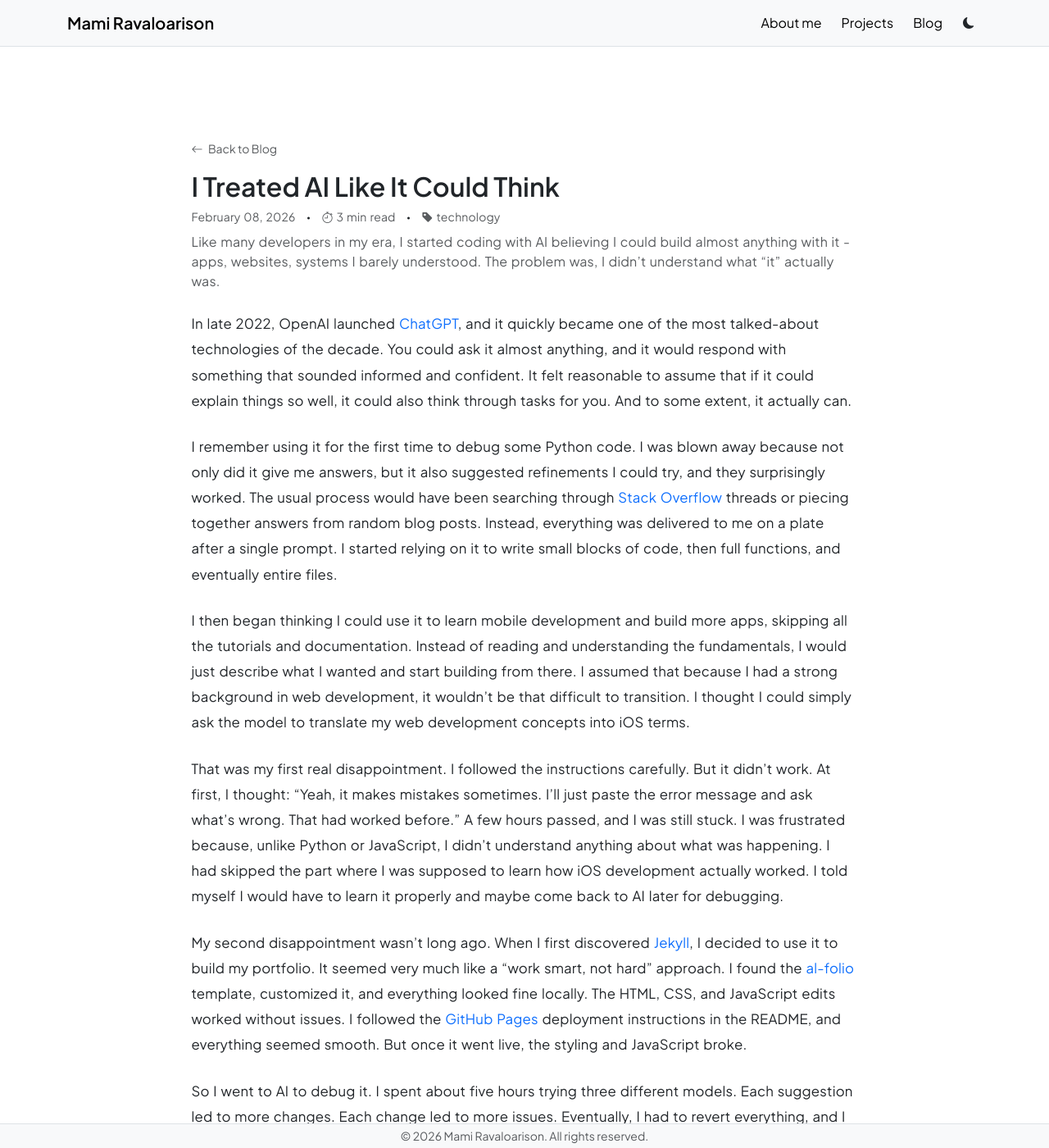
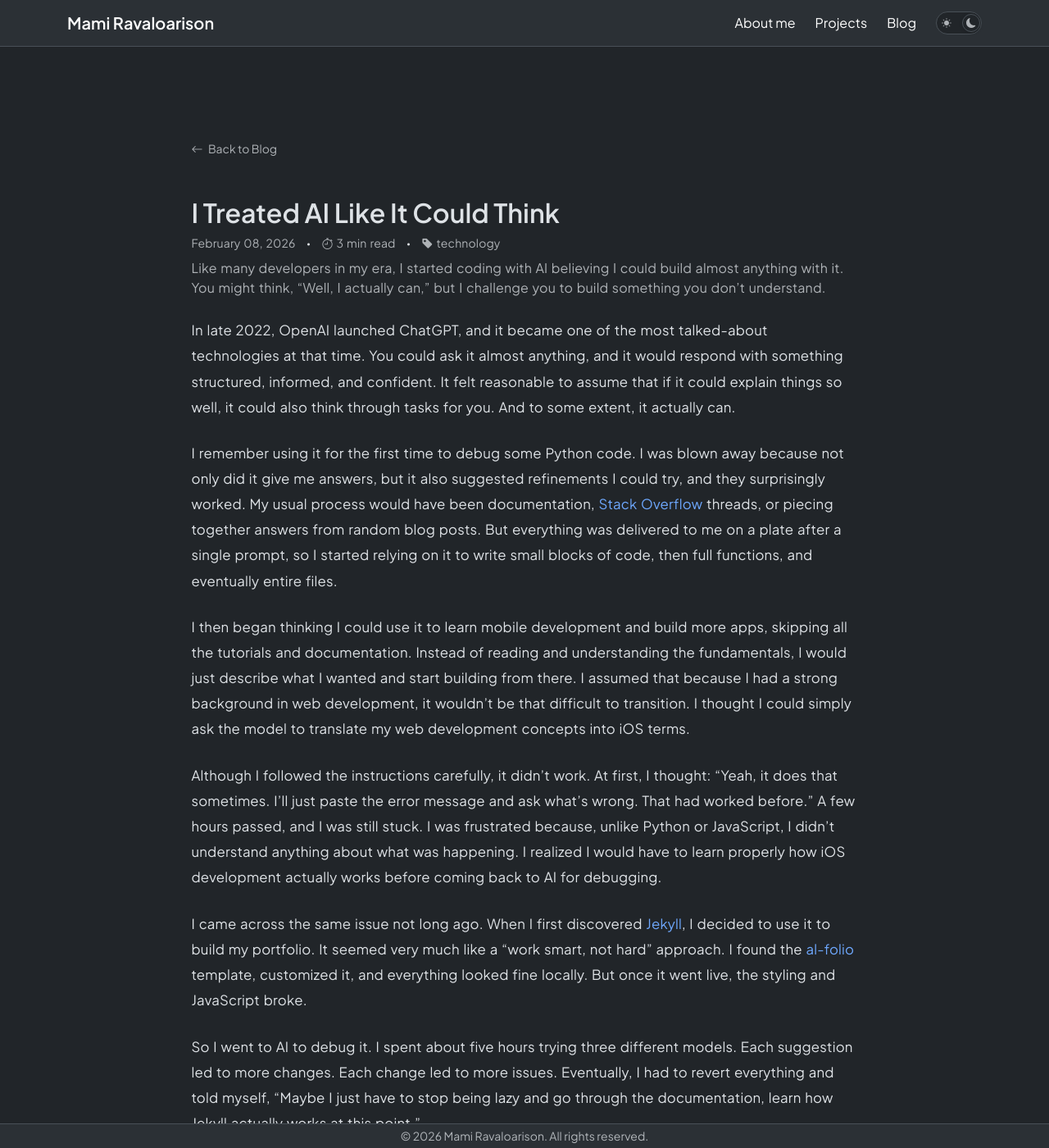
Before and after one commit to mravaloarison/portfolio, a Jekyll site: the page built from _posts/2026-02-08-AI-post.md, in a window 1280 px wide and 1400 px high. Shown: the whole window at 82% size. Built offline with Jekyll 4.4.1, drawn with Linux system fonts in a browser that asks for light colours; some of the changed text lies outside the part shown.

Commit message:
toggle switch changed + post Feb 8 updated

```diff
--- a/_config.yml
+++ b/_config.yml
@@ -15,7 +15,7 @@ baseurl:
 about_me: |
     I'm a data analyst with a strong background in programming and software development. I love building software that feels like shortcuts, or smarter and more efficient approaches to problems, and I’m deeply curious about how data and new technologies can impact the world.
 
-    While I was a student, I activelly participated in hackathons, and won <a href="https://devpost.com/mrava">over 12 awards</a> across universities in the U.S. by building iOS and watchOS apps, web applications, desktop tools, and browser extensions. These experiences strengthened my problem-solving skills, collaboration, and ability to prototype ideas quickly.
+    While I was a student, I activelly participated in hackathons, and won over 12 awards across universities in the U.S. by building iOS and watchOS apps, web applications, desktop tools, and browser extensions. These experiences strengthened my problem-solving skills, collaboration, and ability to prototype ideas quickly.
 
     Currently, I'm a data analyst at my old school, where I recreate legacy dashboards in <a href="https://www.microsoft.com/en-us/power-platform/products/power-bi">Power BI</a>. In addition to analytics work, I build and maintain <a href="https://support.microsoft.com/en-us/sharepoint">SharePoint</a> sites for my department and was recently assigned to redesign the university’s library website using <a href="https://www.springshare.com/">SpringShare</a>’s LibGuides platform.
 
--- a/_includes/navigation.html
+++ b/_includes/navigation.html
@@ -5,11 +5,25 @@
             {{ site.first_name }} {{ site.last_name }}
         </a>
 
-        <button class="navbar-toggler" type="button" data-bs-toggle="collapse" data-bs-target="#navbarSupportedContent">
-            <span class="navbar-toggler-icon"></span>
-        </button>
+        <!-- Mobile Right Side -->
+        <div class="d-flex align-items-center gap-4 d-lg-none">
 
+            <div class="theme-switch theme-toggle">
+                <i class="bi bi-sun-fill theme-icon"></i>
+                <div class="switch-thumb"></div>
+                <i class="bi bi-moon-fill theme-icon"></i>
+            </div>
+
+            <button class="navbar-toggler" type="button" data-bs-toggle="collapse"
+                data-bs-target="#navbarSupportedContent">
+                <span class="navbar-toggler-icon"></span>
+            </button>
+
+        </div>
+
+        <!-- Desktop Collapse -->
         <div class="collapse navbar-collapse" id="navbarSupportedContent">
+
             <ul class="navbar-nav ms-auto align-items-lg-center gap-lg-2">
 
                 {% for item in site.data.navigation %}
@@ -21,14 +35,17 @@
                 </li>
                 {% endfor %}
 
-                <!-- Theme toggle -->
-                <li class="nav-item">
-                    <button id="theme-toggle" class="btn btn-sm">
-                        <i class="bi bi-moon-fill"></i>
-                    </button>
-                </li>
+            </ul>
 
-            </ul>
+            <!-- Desktop Toggle -->
+            <div class="ms-lg-3 d-none d-lg-block">
+                <div class="theme-switch theme-toggle">
+                    <i class="bi bi-sun-fill theme-icon"></i>
+                    <div class="switch-thumb"></div>
+                    <i class="bi bi-moon-fill theme-icon"></i>
+                </div>
+            </div>
+
         </div>
     </div>
 </nav>
--- a/_layouts/post.html
+++ b/_layouts/post.html
@@ -8,7 +8,7 @@ layout: default
 
       <article class="post-content">
 
-        <a href="{{ '/blog/' | relative_url }}" class="small text-decoration-none text-muted d-inline-block mb-3">
+        <a href="{{ '/blog/' | relative_url }}" class="small text-decoration-none text-muted d-inline-block mb-5">
           <i class="bi bi-arrow-left me-1"></i>
           Back to Blog
         </a>
--- a/_posts/2026-02-08-AI-post.md
+++ b/_posts/2026-02-08-AI-post.md
@@ -2,24 +2,22 @@
 layout: post
 title: I Treated AI Like It Could Think
 date: 2026-02-08
-description: Like many developers in my era, I started coding with AI believing I could build almost anything with it - apps, websites, systems I barely understood. The problem was, I didn’t understand what “it” actually was.
+description: Like many developers in my era, I started coding with AI believing I could build almost anything with it. You might think, “Well, I actually can,” but I challenge you to build something you don’t understand.
 tags: [technology]
 ---
 
-In late 2022, OpenAI launched <a href="https://chat.openai.com/" target="_blank">ChatGPT</a>, and it quickly became one of the most talked-about technologies of the decade. You could ask it almost anything, and it would respond with something that sounded informed and confident. It felt reasonable to assume that if it could explain things so well, it could also think through tasks for you. And to some extent, it actually can.
+In late 2022, OpenAI launched ChatGPT, and it became one of the most talked-about technologies at that time. You could ask it almost anything, and it would respond with something structured, informed, and confident. It felt reasonable to assume that if it could explain things so well, it could also think through tasks for you. And to some extent, it actually can.
 
-I remember using it for the first time to debug some Python code. I was blown away because not only did it give me answers, but it also suggested refinements I could try, and they surprisingly worked. The usual process would have been searching through <a href="https://stackoverflow.com/" target="_blank">Stack Overflow</a> threads or piecing together answers from random blog posts. Instead, everything was delivered to me on a plate after a single prompt. I started relying on it to write small blocks of code, then full functions, and eventually entire files.
+I remember using it for the first time to debug some Python code. I was blown away because not only did it give me answers, but it also suggested refinements I could try, and they surprisingly worked. My usual process would have been documentation, <a href="https://stackoverflow.com/" target="_blank">Stack Overflow</a> threads, or piecing together answers from random blog posts. But everything was delivered to me on a plate after a single prompt, so I started relying on it to write small blocks of code, then full functions, and eventually entire files.
 
 I then began thinking I could use it to learn mobile development and build more apps, skipping all the tutorials and documentation. Instead of reading and understanding the fundamentals, I would just describe what I wanted and start building from there. I assumed that because I had a strong background in web development, it wouldn’t be that difficult to transition. I thought I could simply ask the model to translate my web development concepts into iOS terms.
 
-That was my first real disappointment. I followed the instructions carefully. But it didn’t work. At first, I thought: “Yeah, it makes mistakes sometimes. I’ll just paste the error message and ask what’s wrong. That had worked before.” A few hours passed, and I was still stuck. I was frustrated because, unlike Python or JavaScript, I didn’t understand anything about what was happening. I had skipped the part where I was supposed to learn how iOS development actually worked. I told myself I would have to learn it properly and maybe come back to AI later for debugging.
+Although I followed the instructions carefully, it didn’t work. At first, I thought: “Yeah, it does that sometimes. I’ll just paste the error message and ask what’s wrong. That had worked before.” A few hours passed, and I was still stuck. I was frustrated because, unlike Python or JavaScript, I didn’t understand anything about what was happening. I realized I would have to learn properly how iOS development actually works before coming back to AI for debugging.
 
-My second disappointment wasn’t long ago. When I first discovered <a href="https://jekyllrb.com/" target="_blank">Jekyll</a>, I decided to use it to build my portfolio. It seemed very much like a “work smart, not hard” approach. I found the <a href="https://github.com/alshedivat/al-folio" target="_blank">al-folio</a> template, customized it, and everything looked fine locally. The HTML, CSS, and JavaScript edits worked without issues. I followed the <a href="https://pages.github.com/" target="_blank">GitHub Pages</a> deployment instructions in the README, and everything seemed smooth. But once it went live, the styling and JavaScript broke.
+I came across the same issue not long ago. When I first discovered <a href="https://jekyllrb.com/" target="_blank">Jekyll</a>, I decided to use it to build my portfolio. It seemed very much like a “work smart, not hard” approach. I found the <a href="https://github.com/alshedivat/al-folio" target="_blank">al-folio</a> template, customized it, and everything looked fine locally. But once it went live, the styling and JavaScript broke.
 
-So I went to AI to debug it. I spent about five hours trying three different models. Each suggestion led to more changes. Each change led to more issues. Eventually, I had to revert everything, and I told myself, “Maybe I just have to stop being lazy and go through the documentation, learn how Jekyll actually works.”
+So I went to AI to debug it. I spent about five hours trying three different models. Each suggestion led to more changes. Each change led to more issues. Eventually, I had to revert everything and told myself, “Maybe I just have to stop being lazy and go through the documentation, learn how Jekyll actually works at this point.”
 
-Looking back, I think I missed the whole point of AI. At the end of the day, these are <a href="https://en.wikipedia.org/wiki/Large_language_model" target="_blank">large language models</a>. They aren’t meant to think; they just generate. You still need a minimum level of understanding to prompt properly, judge results, and know what to change.
+Here’s what those experiences taught me: at the end of the day, the current AI systems are just large language models. They aren’t meant to think; they generate. You still need enough understanding to prompt properly, judge results, and know what to change. What it does is amplify what you already understand. It can reduce the workload, but it doesn’t remove the need to master the task you’re asking it to help with. You can fake it at a surface level, but as soon as things get complex, your foundation (or lack of it) becomes obvious.
 
-Now, I’ve come to see AI more as a tool that amplifies what I already understand rather than something that can do the thinking for me. It simplifies tasks and accelerates work, but it doesn’t remove the need to know what you’re doing.
-
-I still use AI, and I’m still learning how to use it better. Maybe in the near future it will evolve far beyond what it is today. But for now, this is where it stands for me.
+I’m still learning how to use it better. Maybe in the near future it will evolve far beyond what it is today. But for now, this is where it stands for me.
--- a/_sass/main.scss
+++ b/_sass/main.scss
@@ -68,3 +68,71 @@
 .pagination a:hover {
   background-color: rgba(var(--bs-secondary-rgb), 0.05);
 }
+
+/* =========================
+   Theme Switch
+   ========================= */
+
+.theme-switch {
+  width: 56px;
+  height: 28px;
+  border: 1px solid var(--bs-border-color);
+  border-radius: 50px;
+  position: relative;
+
+  display: flex;
+  align-items: center;
+  justify-content: space-between;
+
+  padding: 0 6px;
+  cursor: pointer;
+
+  background-color: var(--bs-body-bg);
+  transition: background-color 0.3s ease;
+}
+
+.theme-icon {
+  font-size: 0.75rem;
+  color: var(--bs-secondary-color);
+  pointer-events: none;
+}
+
+.switch-thumb {
+  position: absolute;
+  width: 22px;
+  height: 22px;
+  border: 1px solid var(--bs-border-color);
+  border-radius: 50%;
+  left: 2.5px;
+  transition: transform 0.3s ease;
+  box-shadow: 0 1px 4px rgba(0,0,0,0.15);
+}
+
+/* Dark mode position */
+[data-bs-theme="dark"] .switch-thumb {
+  transform: translateX(28px);
+}
+
+@media (max-width: 991.98px) {
+
+  .theme-switch {
+    width: 68px;
+    height: 34px;
+    padding: 0 8px;
+  }
+
+  .theme-icon {
+    font-size: 0.9rem;
+  }
+
+  .switch-thumb {
+    width: 26px;
+    height: 26px;
+    left: 3px;
+  }
+
+  [data-bs-theme="dark"] .switch-thumb {
+    transform: translateX(34px);
+  }
+
+}
--- a/assets/js/theme-toggle.js
+++ b/assets/js/theme-toggle.js
@@ -1,25 +1,21 @@
-(() => {
-	const toggleBtn = document.getElementById("theme-toggle");
-	const icon = toggleBtn.querySelector("i");
+const html = document.documentElement;
+const toggles = document.querySelectorAll(".theme-toggle");
 
-	const getTheme = () =>
-		localStorage.getItem("theme") ||
-		(window.matchMedia("(prefers-color-scheme: dark)").matches
-			? "dark"
-			: "light");
+if (!localStorage.getItem("theme")) {
+	localStorage.setItem("theme", "dark");
+}
 
-	const setTheme = (theme) => {
-		document.documentElement.setAttribute("data-bs-theme", theme);
-		localStorage.setItem("theme", theme);
-		icon.className =
-			theme === "dark" ? "bi bi-sun-fill" : "bi bi-moon-fill";
-	};
+function applyTheme(theme) {
+	html.setAttribute("data-bs-theme", theme);
+	localStorage.setItem("theme", theme);
+}
 
-	let currentTheme = getTheme();
-	setTheme(currentTheme);
+applyTheme(localStorage.getItem("theme"));
 
-	toggleBtn.addEventListener("click", () => {
-		currentTheme = currentTheme === "dark" ? "light" : "dark";
-		setTheme(currentTheme);
+toggles.forEach((toggle) => {
+	toggle.addEventListener("click", () => {
+		const current = html.getAttribute("data-bs-theme");
+		const next = current === "dark" ? "light" : "dark";
+		applyTheme(next);
 	});
-})();
+});
```
Also changed, not shown: 3 other files.
